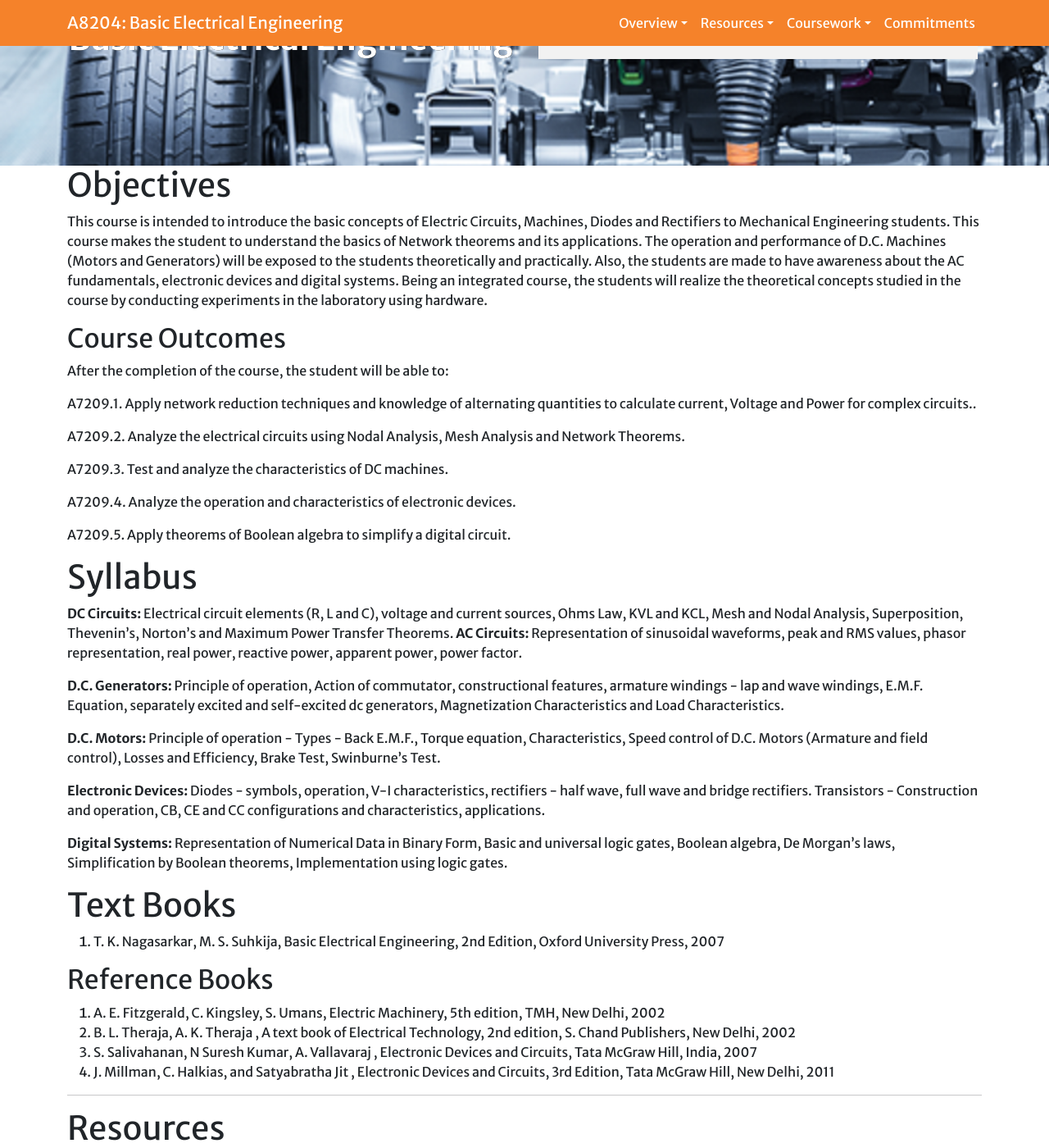
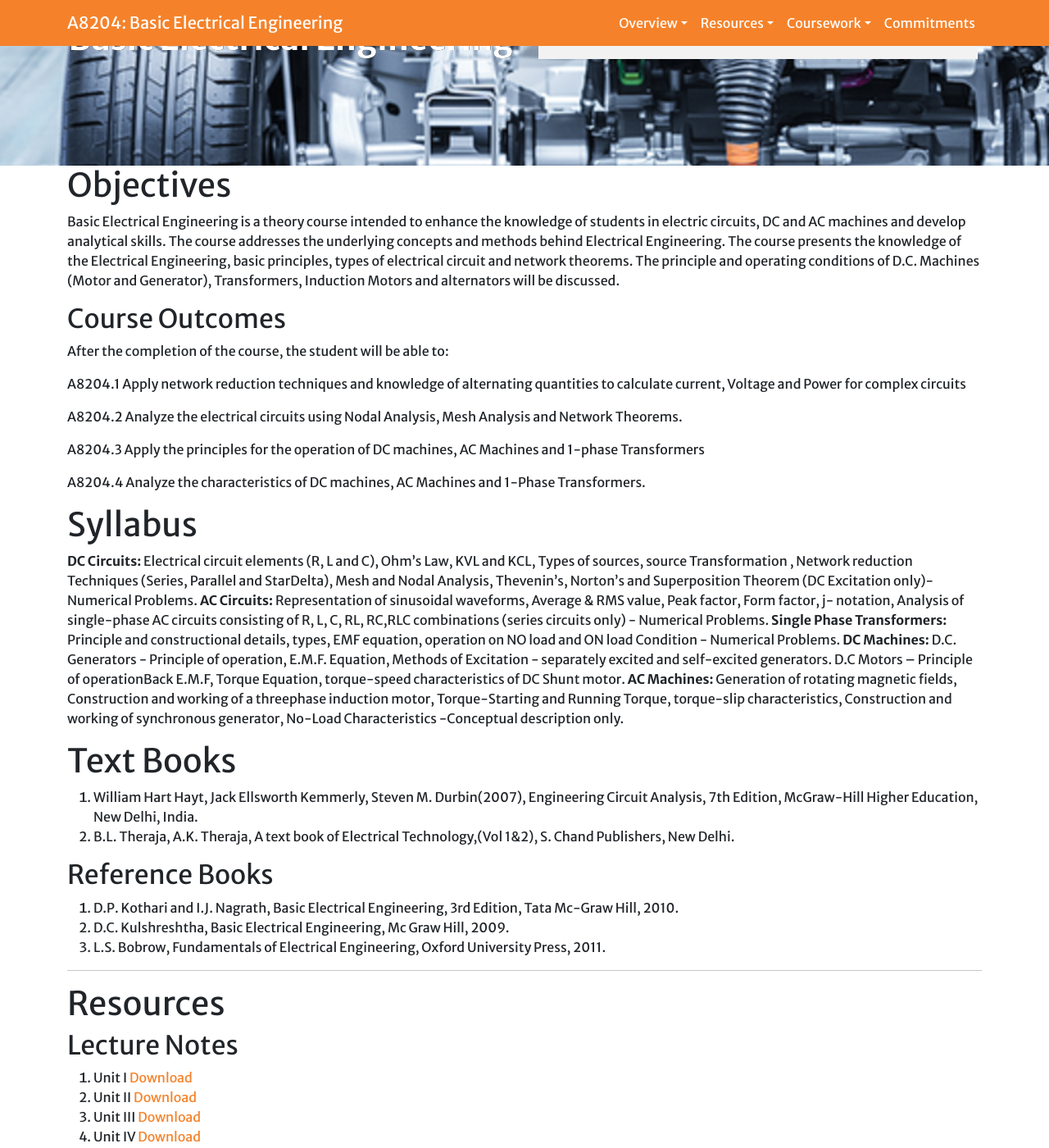
Before and after one commit to vcepraveenkumar/bee, a Jekyll site: the page built from index.md, in a window 1280 px wide and 1400 px high, scrolled down 254 px. Shown: the whole window at 82% size. Built offline with Jekyll 4.4.1, drawn with Linux system fonts in a browser that asks for light colours; a script that is not in the unit is left out; our own code applies the rules of GitHub Pages for plain Markdown files.

Commit message:
Update index.md

```diff
--- a/index.md
+++ b/index.md
@@ -11,46 +11,43 @@ layout: course-single
 
 # <a name="description">Objectives</a>
 
-  This course is intended to introduce the basic concepts of Electric Circuits, Machines, Diodes and Rectifiers to Mechanical Engineering students. This course makes the student to understand the basics of Network theorems and its applications. The operation and performance of D.C. Machines (Motors and Generators) will be exposed to the students theoretically and practically. Also, the students are made to have awareness about the AC fundamentals, electronic devices and digital systems. Being an integrated course, the students will realize the theoretical concepts studied in the course by conducting experiments in the laboratory using hardware.
+  Basic Electrical Engineering is a theory course intended to enhance the knowledge of students in electric circuits, DC and AC machines and develop analytical skills. The course addresses the underlying concepts and methods behind Electrical Engineering. The course
+presents the knowledge of the Electrical Engineering, basic principles, types of electrical circuit and network theorems. The principle and operating conditions of D.C. Machines (Motor and Generator), Transformers, Induction Motors and alternators will be discussed.
 
 ## <a name="outcomes">Course Outcomes</a>
 
 After the completion of the course, the student will be able to:
 
-A7209.1. Apply network reduction techniques and knowledge of alternating quantities to calculate current, Voltage and Power for complex circuits..
+A8204.1 Apply network reduction techniques and knowledge of alternating quantities to calculate current, Voltage and Power for complex circuits
 
-A7209.2. Analyze the electrical circuits using Nodal Analysis, Mesh Analysis and Network Theorems.
+A8204.2 Analyze the electrical circuits using Nodal Analysis, Mesh Analysis and Network Theorems.
 
-A7209.3. Test and analyze the characteristics of DC machines.
+A8204.3 Apply the principles for the operation of DC machines, AC Machines and 1-phase Transformers
 
-A7209.4. Analyze the operation and characteristics of electronic devices.
+A8204.4 Analyze the characteristics of DC machines, AC Machines and 1-Phase Transformers.
 
-A7209.5. Apply theorems of Boolean algebra to simplify a digital circuit.
 
 # <a name="syllabus">Syllabus</a>
 
-**DC Circuits:** Electrical circuit elements (R, L and C), voltage and current sources, Ohms Law, KVL and KCL, Mesh and Nodal Analysis, Superposition, Thevenin’s, Norton’s and Maximum Power Transfer Theorems.
-**AC Circuits:** Representation of sinusoidal waveforms, peak and RMS values, phasor representation, real power, reactive power, apparent power, power factor.
-
-**D.C. Generators:** Principle of operation, Action of commutator, constructional features, armature windings - lap and wave windings, E.M.F. Equation, separately excited and self-excited dc generators, Magnetization Characteristics and Load Characteristics.
-
-**D.C. Motors:** Principle of operation - Types - Back E.M.F., Torque equation, Characteristics, Speed control of D.C. Motors (Armature and field control), Losses and Efficiency, Brake Test, Swinburne’s Test.
-
-**Electronic Devices:** Diodes - symbols, operation, V-I characteristics, rectifiers - half wave, full wave and bridge rectifiers. Transistors - Construction and operation, CB, CE and CC configurations and characteristics, applications.
-
-**Digital Systems:** Representation of Numerical Data in Binary Form, Basic and universal logic gates, Boolean algebra, De Morgan’s laws, Simplification by Boolean theorems, Implementation using logic gates.
+**DC Circuits:** Electrical circuit elements (R, L and C), Ohm’s Law, KVL and KCL, Types of sources, source Transformation , Network reduction Techniques (Series, Parallel and StarDelta), Mesh and Nodal Analysis, Thevenin’s, Norton’s and Superposition Theorem (DC
+Excitation only)- Numerical Problems.
+**AC Circuits:** Representation of sinusoidal waveforms, Average & RMS value, Peak factor, Form factor, j- notation, Analysis of single-phase AC circuits consisting of R, L, C, RL, RC,RLC combinations (series circuits only) - Numerical Problems.
+**Single Phase Transformers:** Principle and constructional details, types, EMF equation, operation on NO load and ON load Condition - Numerical Problems.
+**DC Machines:** D.C. Generators - Principle of operation, E.M.F. Equation, Methods of Excitation - separately excited and self-excited generators. D.C Motors – Principle of operationBack E.M.F, Torque Equation, torque-speed characteristics of DC Shunt motor.
+**AC Machines:** Generation of rotating magnetic fields, Construction and working of a threephase induction motor, Torque-Starting and Running Torque, torque-slip characteristics, Construction and working of synchronous generator, No-Load Characteristics -Conceptual
+description only.
 
 # <a name="textbooks">Text Books</a>
 
-1. T. K. Nagasarkar, M. S. Suhkija, Basic Electrical Engineering, 2nd Edition, Oxford University Press, 2007
+1. William Hart Hayt, Jack Ellsworth Kemmerly, Steven M. Durbin(2007), Engineering Circuit Analysis, 7th Edition, McGraw-Hill Higher Education, New Delhi, India.
+2. B.L. Theraja, A.K. Theraja, A text book of Electrical Technology,(Vol 1&2), S. Chand Publishers, New Delhi.
 
 
 ## <a name="references">Reference Books</a>
 
-1. A. E. Fitzgerald, C. Kingsley, S. Umans, Electric Machinery, 5th edition, TMH, New Delhi, 2002
-2. B. L. Theraja, A. K. Theraja , A text book of Electrical Technology, 2nd edition, S. Chand Publishers, New Delhi, 2002
-3. S. Salivahanan, N Suresh Kumar, A. Vallavaraj , Electronic Devices and Circuits, Tata McGraw Hill, India, 2007
-4. J. Millman, C. Halkias, and Satyabratha Jit , Electronic Devices and Circuits, 3rd Edition, Tata McGraw Hill, New Delhi, 2011
+1. D.P. Kothari and I.J. Nagrath, Basic Electrical Engineering, 3rd Edition, Tata Mc-Graw Hill, 2010.
+2. D.C. Kulshreshtha, Basic Electrical Engineering, Mc Graw Hill, 2009.
+3. L.S. Bobrow, Fundamentals of Electrical Engineering, Oxford University Press, 2011.
 
 <hr>
 
```
